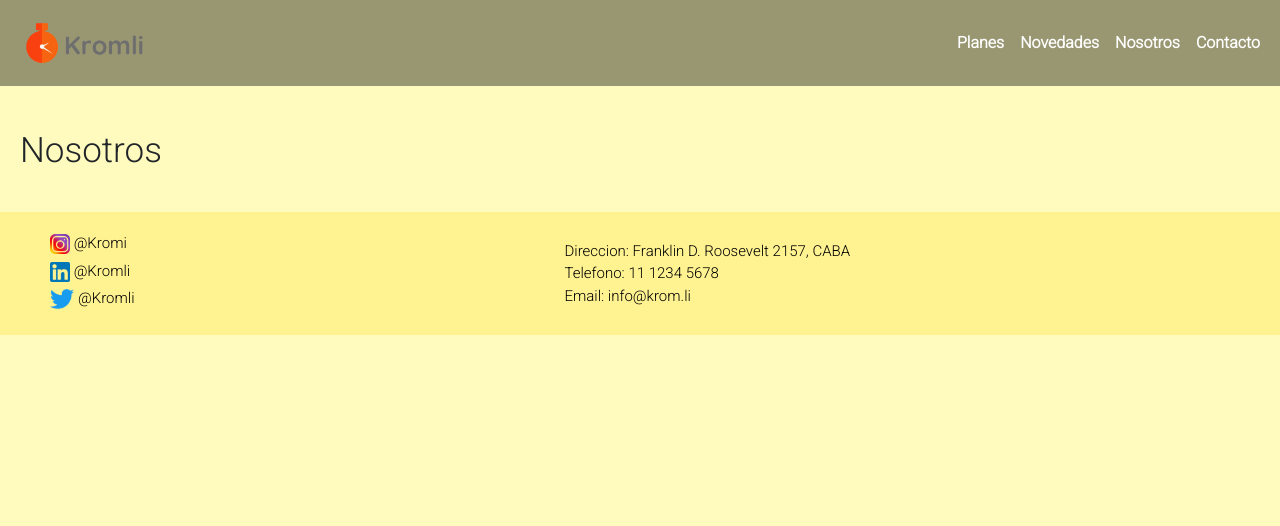
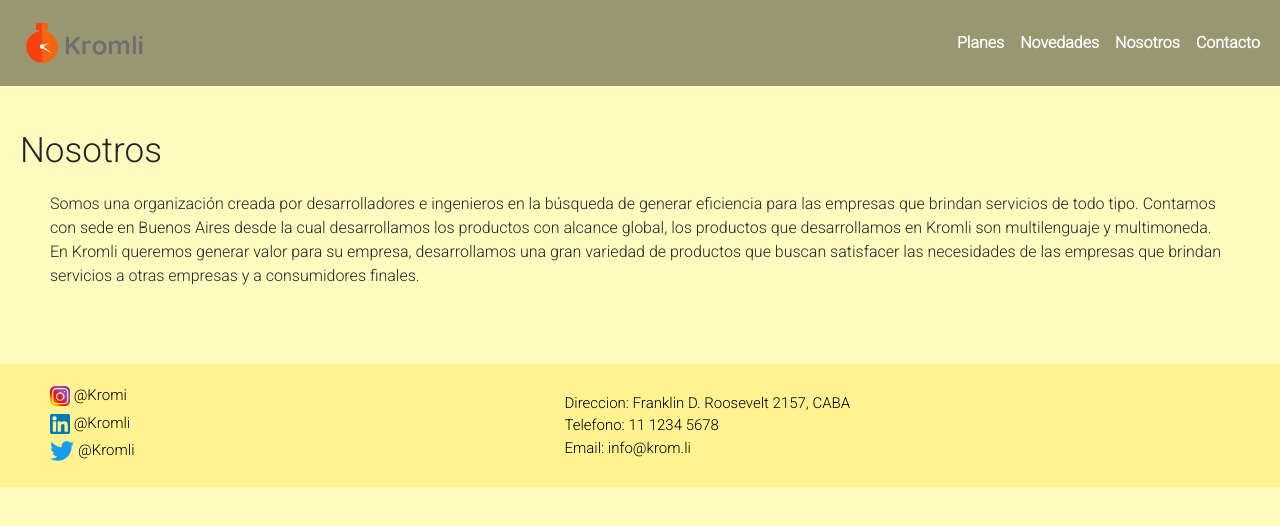
Before and after one commit to martindglaser/Kromli, a website: page views/nosotros.html in a window 1280 px wide. Drawn offline with Linux system fonts and the light colour scheme.

Commit message:
3era entrega proyecto final

```diff
--- a/package.json
+++ b/package.json
@@ -1,5 +1,5 @@
 {
-  "name": "proyecto",
+  "name": "Kromli",
   "version": "1.0.0",
   "main": "index.js",
   "scripts": {
--- a/scss/main.scss
+++ b/scss/main.scss
@@ -57,7 +57,10 @@ a{
 }
 
 
-
+.nosotrosCont{
+  padding-right: 30px;
+  padding-left: 30px;
+}
 
 
 .card{
--- a/views/nosotros.html
+++ b/views/nosotros.html
@@ -38,7 +38,7 @@
 		<h1 class="bottomMargin20">Nosotros</h1>
 
 			<section>
-
+				<p class="transform nosotrosCont">Somos una organización creada por desarrolladores e ingenieros en la búsqueda de generar eficiencia para las empresas que brindan servicios de todo tipo. Contamos con sede en Buenos Aires desde la cual desarrollamos los productos con alcance global, los productos que desarrollamos en Kromli son multilenguaje y multimoneda. En Kromli queremos generar valor para su empresa, desarrollamos una gran variedad de productos que buscan satisfacer las necesidades de las empresas que brindan servicios a otras empresas y a consumidores finales.</p>
 			</section>
 		</div>
 	</main>
```
Also changed, not shown: css/main.css, 1 other file.
